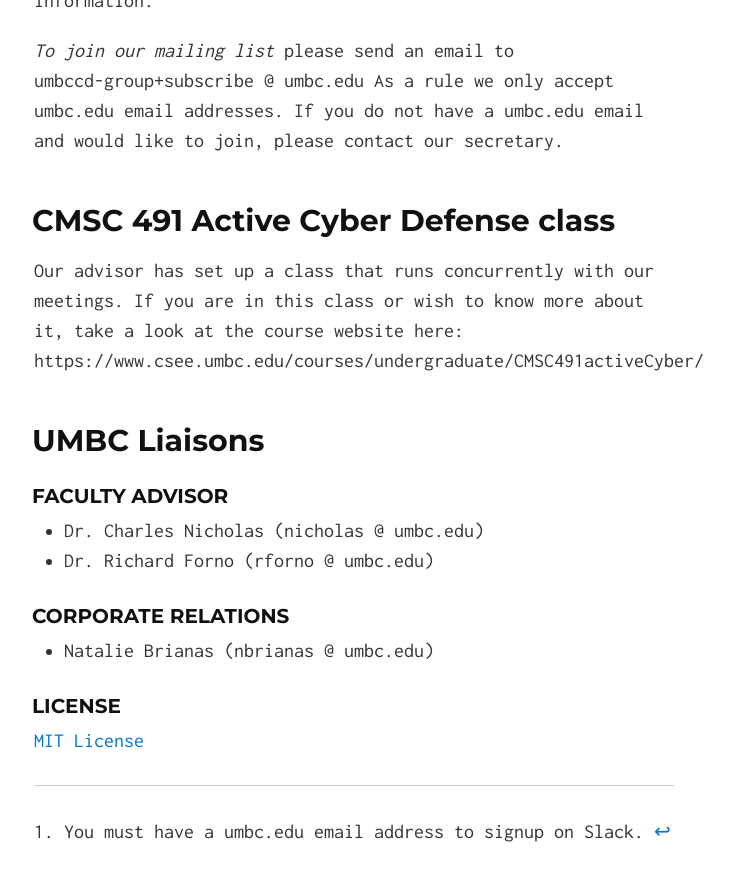
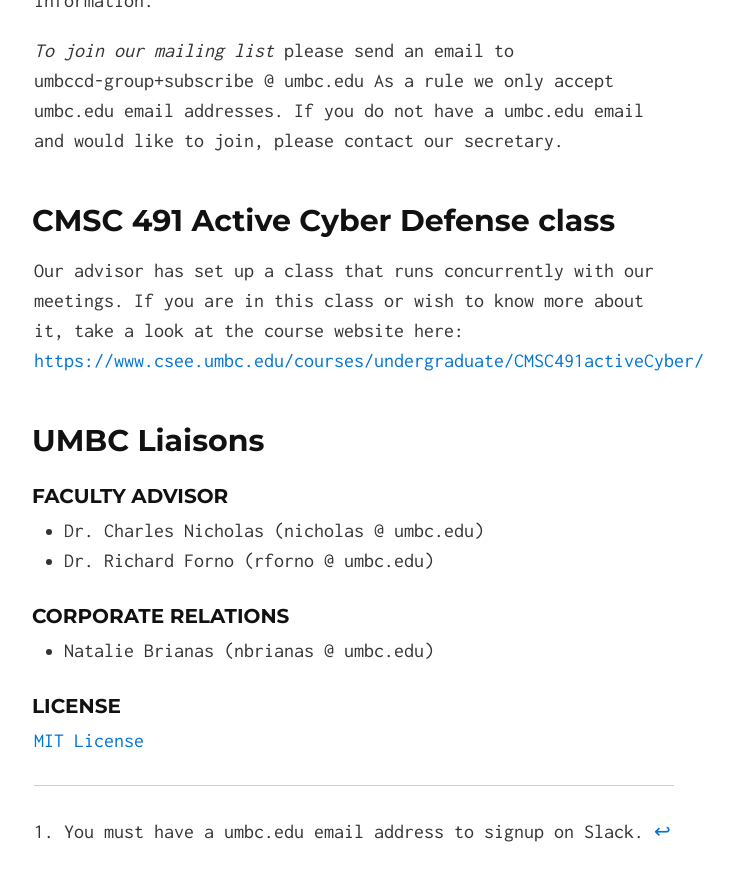
Before and after one commit to UMBCCyberDawgs/umbccyberdawgs.github.io, a Jekyll site: the page built from index.md, in a window 1280 px wide and 900 px high, scrolled down 3869 px. Shown: the top 881 px of the window, without its empty margins (286-1020 px from the left). Built offline with Jekyll 4.4.1, drawn with Linux system fonts in a browser that asks for light colours; our own code applies the rules of GitHub Pages for plain Markdown files; part of the change alters nothing that is shown.

Commit message:
Make it actually a link

```diff
--- a/index.md
+++ b/index.md
@@ -120,7 +120,7 @@ contact our secretary.
 
 Our advisor has set up a class that runs concurrently with our meetings. If you
 are in this class or wish to know more about it, take a look at the course
-website here: https://www.csee.umbc.edu/courses/undergraduate/CMSC491activeCyber/
+website here: [https://www.csee.umbc.edu/courses/undergraduate/CMSC491activeCyber/](https://www.csee.umbc.edu/courses/undergraduate/CMSC491activeCyber/)
 
 ## UMBC Liaisons
 
```
